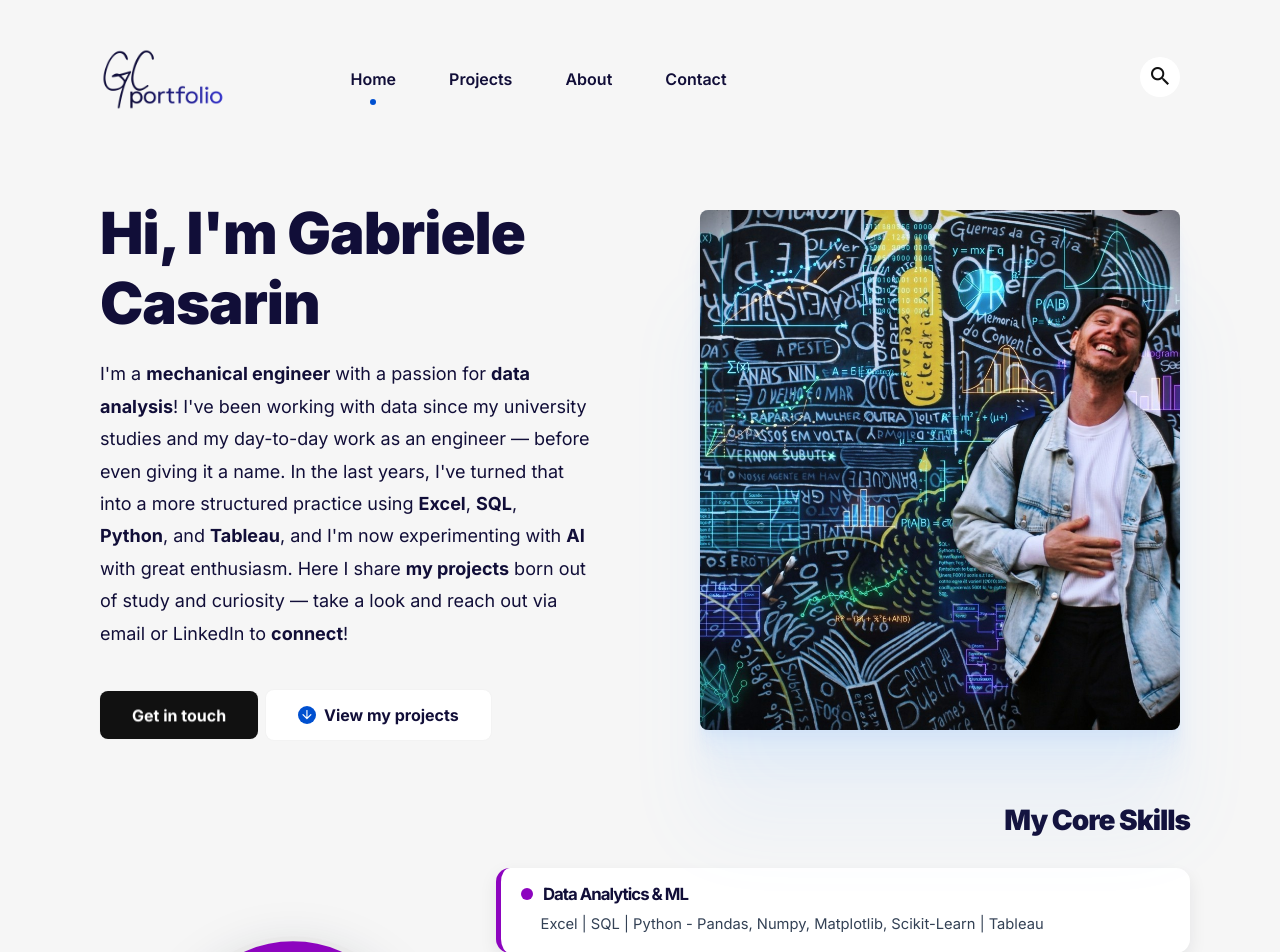
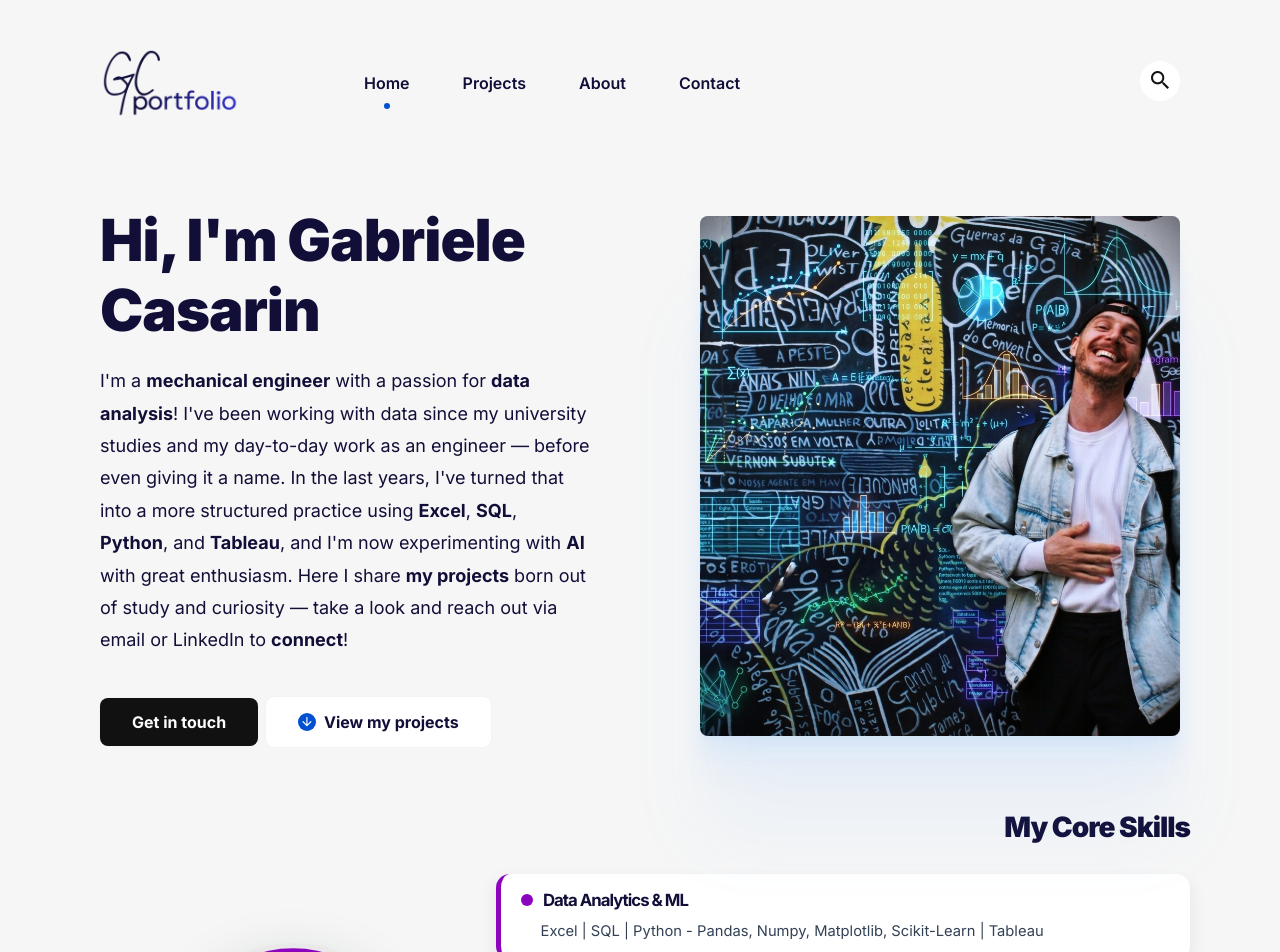
Before and after one commit to gcasarin/gcasarin.github.io, a Jekyll site: the page built from index.html, in a window 1280 px wide. Shown: the top 952 px of the page. Built offline with Jekyll 4.4.1, drawn with Linux system fonts in a browser that asks for light colours.

Commit message:
Increase logo image max-height for better visibility

```diff
--- a/assets/css/main.css
+++ b/assets/css/main.css
@@ -1789,18 +1789,18 @@
     }
 
     .logo__image {
-        max-height: 80px;
+        max-height: 90px;
     }
 
     @media only screen and (max-width: 768px) {
         .logo__image {
-            max-height: 35px;
+            max-height: 70px;
         }
     }
 
     @media only screen and (max-width: 576px) {
         .logo__image {
-            max-height: 48px;
+            max-height: 60px;
         }
     }
     .main-nav {
```
